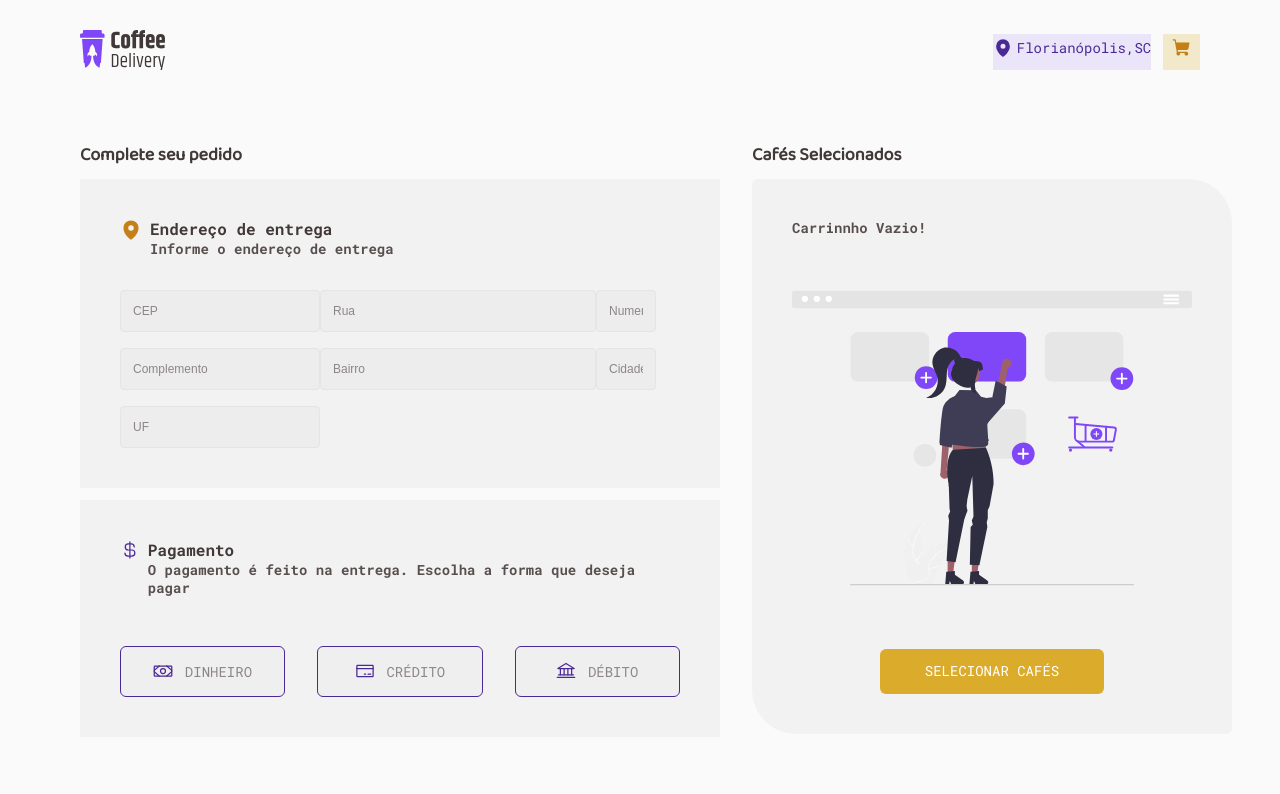
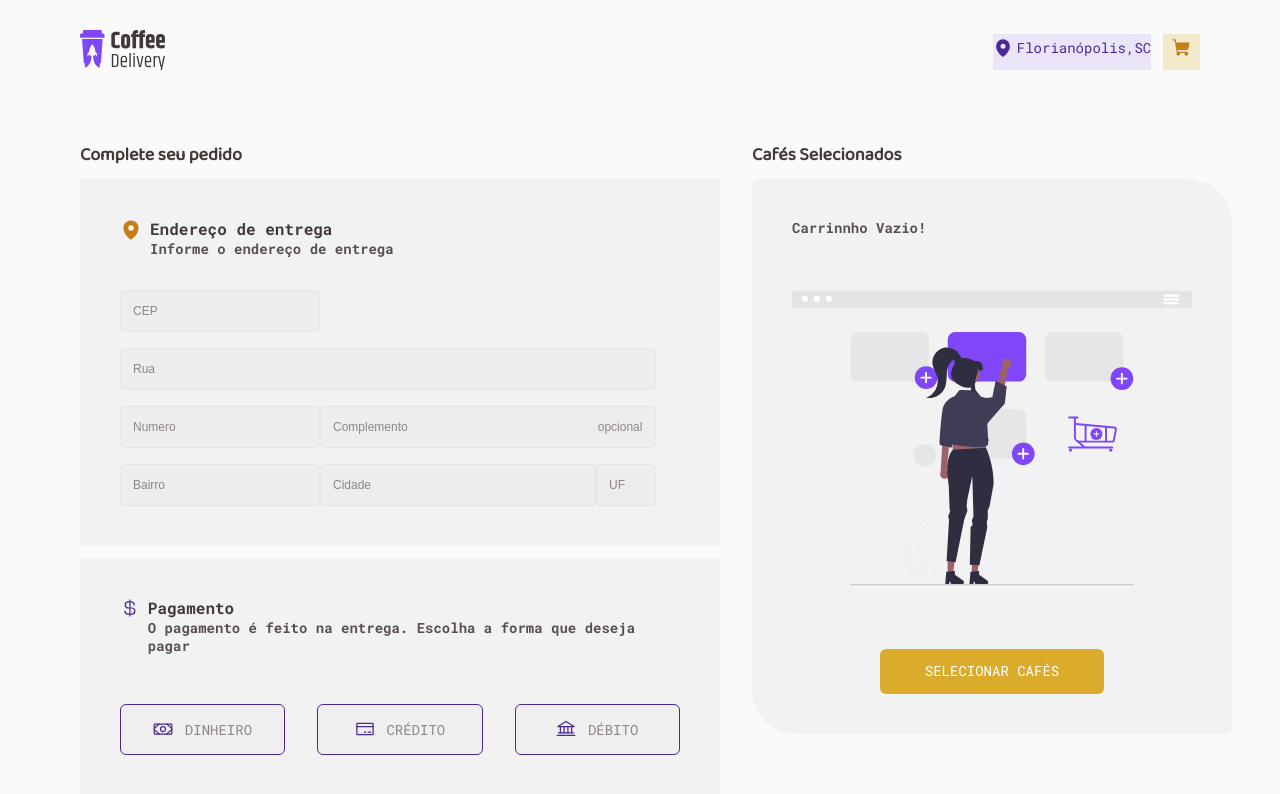
Before and after one commit to ReinaldoARamos/Ignite_Coffee_Delivery-, a React (Vite) app: page /completeOrder in a window 1280 px wide. Shown: the top 794 px of the page. Built offline with nearby package versions, Linux system fonts and the light colour scheme.

Commit message:
passando props.blasscname pra nao bugar a estrutura

```diff
--- a/src/Components/Input/index.tsx
+++ b/src/Components/Input/index.tsx
@@ -13,7 +13,7 @@ type InputProps = InputHTMLAttributes<HTMLInputElement> & {
 
 export const InputText = forwardRef<HTMLInputElement, InputProps>(
    ({ error ,...props}, ref) => { //desestururando as props do imput para passar o erro
-      return   <InputWrapper>
+      return   <InputWrapper className={props.className}>
       <InputStyleContainer  {...props} ref={ref}/>
       {error && (
          <RegularText size="s">{error}</RegularText> //criando o erro e um if que se tiver ele digita um regular
```
